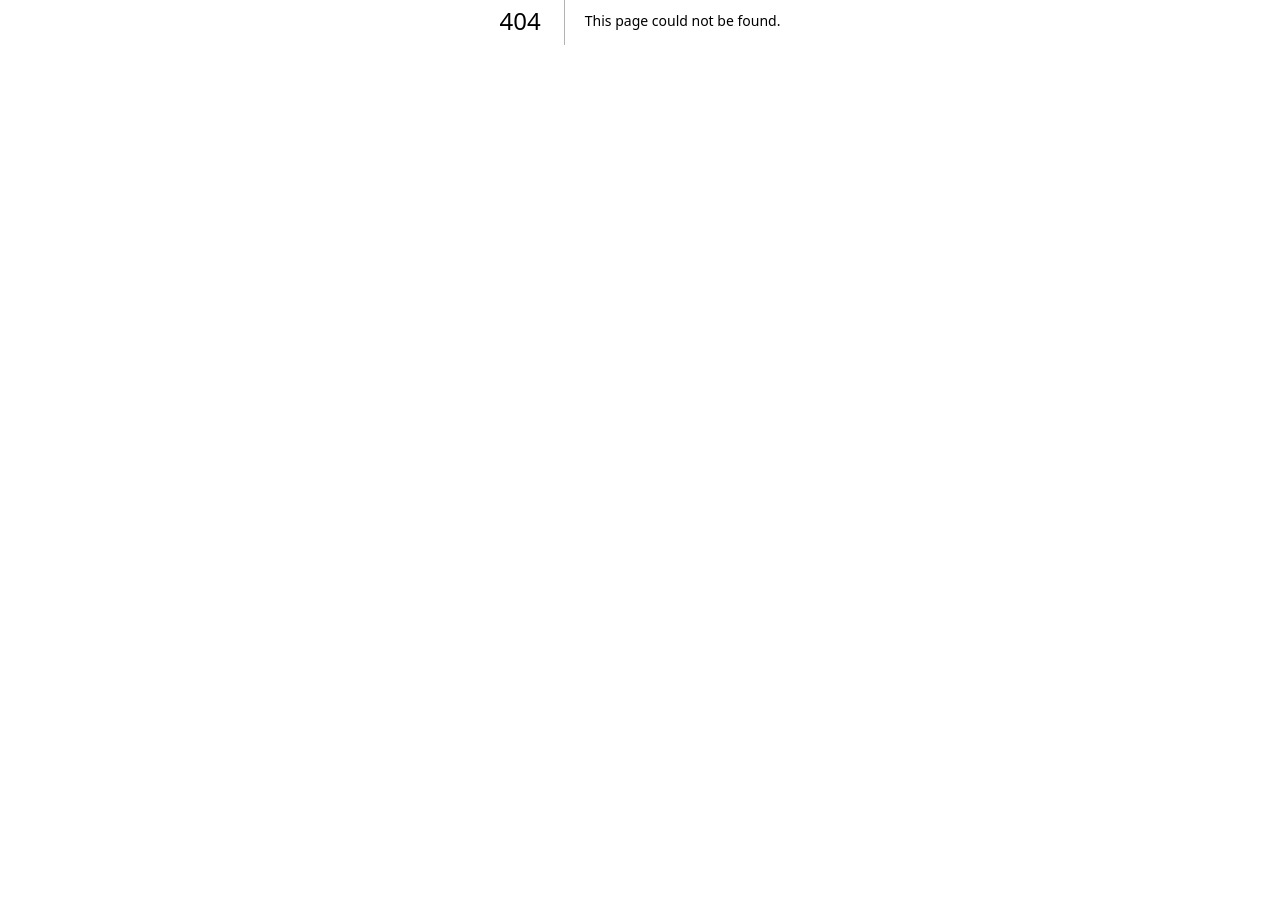
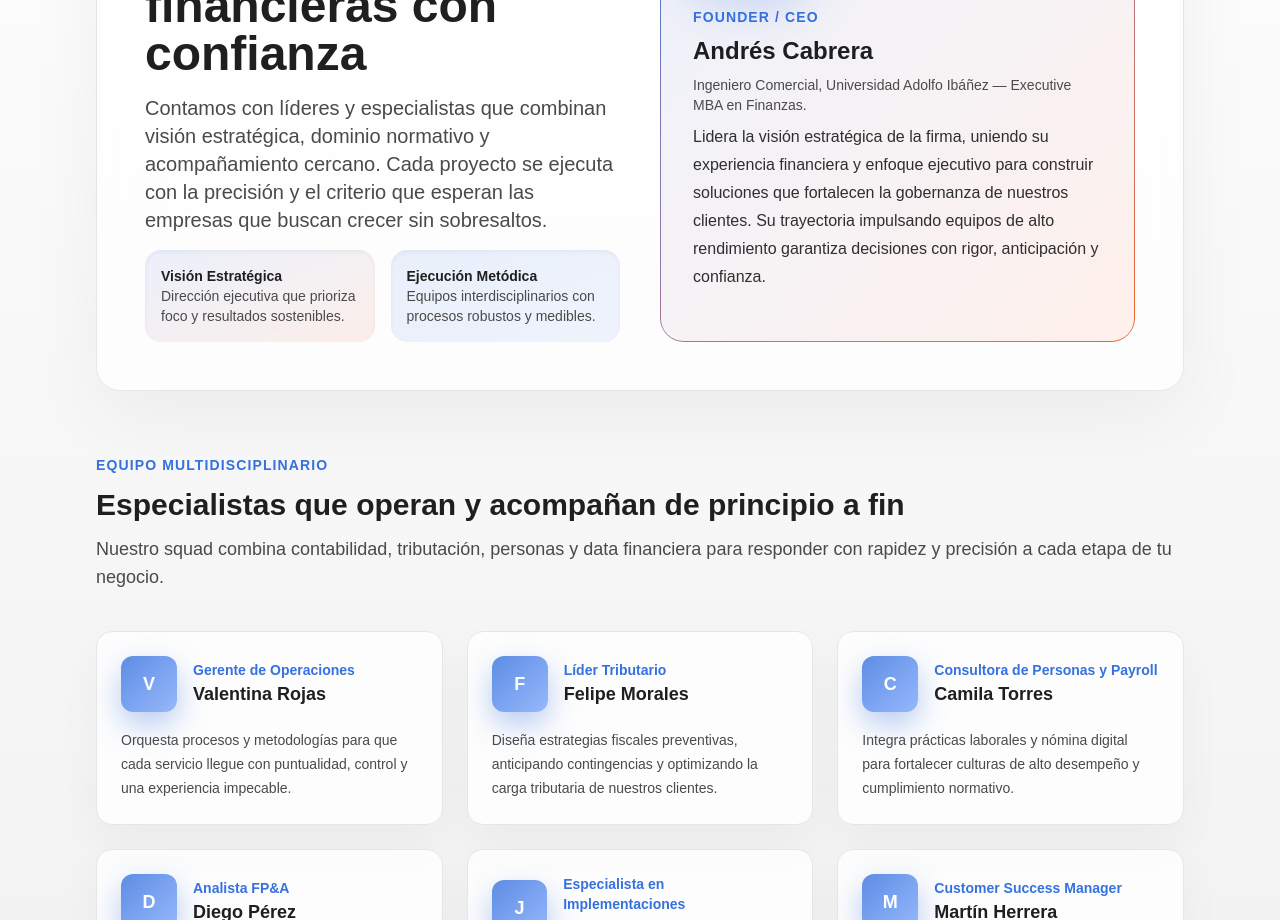
Before and after one commit to Dxeg0o/tupartnercontable, a Next.js app in the folder my-app/: page /nuestro-equipo in a window 1280 px wide. Before the commit this address had no page. Shown: the part 380-1300 px from the top of the page. Before the commit the page ends 800 px from the top, so only its background shows below. Built offline with nearby package versions, Linux system fonts and the light colour scheme.

Commit message:
Add nuestro equipo page

```diff
--- a/my-app/src/app/navigation.data.ts
+++ b/my-app/src/app/navigation.data.ts
@@ -2,4 +2,5 @@ export const landingNavigation = [
   { label: "Asesoría Contable", href: "asesoria-contable" },
   { label: "Asesoría Tributaria", href: "asesoria-tributaria" },
   { label: "Asesoría en Recursos Humanos", href: "asesoria-recursos-humanos" },
+  { label: "Nuestro Equipo", href: "nuestro-equipo" },
 ];
--- /dev/null
+++ b/my-app/src/app/nuestro-equipo/page.tsx
@@ -0,0 +1,134 @@
+import type { Metadata } from "next";
+import { ContactSection } from "../components/ContactSection";
+import { Footer } from "../components/Footer";
+import { Navigation } from "../components/Navigation";
+import { landingNavigation } from "../navigation.data";
+
+export const metadata: Metadata = {
+  title: "Nuestro Equipo | Tu Partner Contable",
+  description:
+    "Conoce al equipo de Tu Partner Contable: liderazgo estratégico y especialistas que acompañan cada decisión financiera.",
+};
+
+const teamMembers = [
+  {
+    name: "Valentina Rojas",
+    role: "Gerente de Operaciones",
+    bio: "Orquesta procesos y metodologías para que cada servicio llegue con puntualidad, control y una experiencia impecable.",
+  },
+  {
+    name: "Felipe Morales",
+    role: "Líder Tributario",
+    bio: "Diseña estrategias fiscales preventivas, anticipando contingencias y optimizando la carga tributaria de nuestros clientes.",
+  },
+  {
+    name: "Camila Torres",
+    role: "Consultora de Personas y Payroll",
+    bio: "Integra prácticas laborales y nómina digital para fortalecer culturas de alto desempeño y cumplimiento normativo.",
+  },
+  {
+    name: "Diego Pérez",
+    role: "Analista FP&A",
+    bio: "Convierte datos financieros en tableros accionables para sostener decisiones con visibilidad y proyecciones claras.",
+  },
+  {
+    name: "Javiera Silva",
+    role: "Especialista en Implementaciones",
+    bio: "Lidera migraciones y automatizaciones cuidando la integridad de la información y la adopción tecnológica del equipo.",
+  },
+  {
+    name: "Martín Herrera",
+    role: "Customer Success Manager",
+    bio: "Acompaña a cada cliente con seguimiento cercano, asegurando resultados sostenibles y una relación de confianza.",
+  },
+];
+
+export default function TeamPage() {
+  return (
+    <div className="min-h-screen bg-[linear-gradient(180deg,#FFFFFF,#E6E6E6)]">
+      <Navigation navigation={landingNavigation} />
+
+      <main className="mx-auto flex min-h-screen max-w-6xl flex-col gap-16 px-6 pb-20 pt-10 lg:px-8">
+        <section className="grid gap-10 rounded-3xl border border-[#E6E6E6] bg-white/70 p-8 shadow-[0_25px_80px_rgba(0,0,0,0.05)] backdrop-blur-xl lg:grid-cols-2 lg:p-12">
+          <div className="flex flex-col gap-4">
+            <span className="inline-flex w-fit rounded-full bg-[#3571DF]/10 px-4 py-2 text-xs font-semibold uppercase tracking-[0.08em] text-[#3571DF]">
+              Nuestro equipo
+            </span>
+            <h1 className="text-3xl font-semibold text-[#1F1F1F] sm:text-4xl lg:text-5xl">
+              El talento que respalda decisiones financieras con confianza
+            </h1>
+            <p className="text-lg leading-7 text-[#4A4A4A] lg:text-xl">
+              Contamos con líderes y especialistas que combinan visión estratégica, dominio normativo y acompañamiento cercano.
+              Cada proyecto se ejecuta con la precisión y el criterio que esperan las empresas que buscan crecer sin sobresaltos.
+            </p>
+            <div className="grid gap-4 sm:grid-cols-2">
+              <div className="rounded-2xl bg-gradient-to-br from-[#3571DF]/10 to-[#F4621D]/10 p-4 shadow-inner">
+                <p className="text-sm font-semibold text-[#1F1F1F]">Visión Estratégica</p>
+                <p className="text-sm text-[#4A4A4A]">Dirección ejecutiva que prioriza foco y resultados sostenibles.</p>
+              </div>
+              <div className="rounded-2xl bg-gradient-to-br from-[#3571DF]/10 to-[#6A9AFA]/10 p-4 shadow-inner">
+                <p className="text-sm font-semibold text-[#1F1F1F]">Ejecución Metódica</p>
+                <p className="text-sm text-[#4A4A4A]">Equipos interdisciplinarios con procesos robustos y medibles.</p>
+              </div>
+            </div>
+          </div>
+
+          <div className="relative overflow-hidden rounded-3xl bg-gradient-to-br from-[#3571DF] to-[#F4621D] p-[1px]">
+            <div className="h-full rounded-[1.4rem] bg-white/90 p-8 backdrop-blur">
+              <div className="relative mb-6 h-28 w-28 rounded-2xl bg-gradient-to-br from-[#3571DF]/90 to-[#F4621D]/80 shadow-[0_20px_50px_rgba(53,113,223,0.25)]" />
+              <div className="space-y-2">
+                <p className="text-sm font-semibold uppercase tracking-[0.08em] text-[#3571DF]">Founder / CEO</p>
+                <h2 className="text-2xl font-semibold text-[#1F1F1F]">Andrés Cabrera</h2>
+                <p className="text-sm font-medium text-[#4A4A4A]">
+                  Ingeniero Comercial, Universidad Adolfo Ibáñez — Executive MBA en Finanzas.
+                </p>
+                <p className="text-base leading-7 text-[#2F2F2F]">
+                  Lidera la visión estratégica de la firma, uniendo su experiencia financiera y enfoque ejecutivo para construir
+                  soluciones que fortalecen la gobernanza de nuestros clientes. Su trayectoria impulsando equipos de alto
+                  rendimiento garantiza decisiones con rigor, anticipación y confianza.
+                </p>
+              </div>
+            </div>
+          </div>
+        </section>
+
+        <section className="flex flex-col gap-10">
+          <div className="flex flex-col gap-3">
+            <p className="text-sm font-semibold uppercase tracking-[0.08em] text-[#3571DF]">Equipo multidisciplinario</p>
+            <h3 className="text-2xl font-semibold text-[#1F1F1F] sm:text-3xl">
+              Especialistas que operan y acompañan de principio a fin
+            </h3>
+            <p className="text-base leading-7 text-[#4A4A4A] sm:text-lg">
+              Nuestro squad combina contabilidad, tributación, personas y data financiera para responder con rapidez y precisión
+              a cada etapa de tu negocio.
+            </p>
+          </div>
+
+          <div className="grid gap-6 sm:grid-cols-2 lg:grid-cols-3">
+            {teamMembers.map((member) => (
+              <article
+                key={member.name}
+                className="group relative overflow-hidden rounded-2xl border border-[#E6E6E6] bg-white/80 p-6 shadow-[0_18px_45px_rgba(0,0,0,0.04)] transition-transform duration-200 hover:-translate-y-1 hover:shadow-[0_25px_80px_rgba(0,0,0,0.06)]"
+              >
+                <div className="mb-4 flex items-center gap-4">
+                  <div className="flex h-14 w-14 items-center justify-center rounded-xl bg-gradient-to-br from-[#3571DF]/80 to-[#6A9AFA]/70 text-lg font-semibold text-white shadow-[0_12px_30px_rgba(53,113,223,0.35)]">
+                    {member.name[0]}
+                  </div>
+                  <div>
+                    <p className="text-sm font-semibold text-[#3571DF]">{member.role}</p>
+                    <h4 className="text-lg font-semibold text-[#1F1F1F]">{member.name}</h4>
+                  </div>
+                </div>
+                <p className="text-sm leading-6 text-[#4A4A4A]">{member.bio}</p>
+              </article>
+            ))}
+          </div>
+        </section>
+
+        <ContactSection />
+      </main>
+
+      <Footer />
+    </div>
+  );
+}
```
